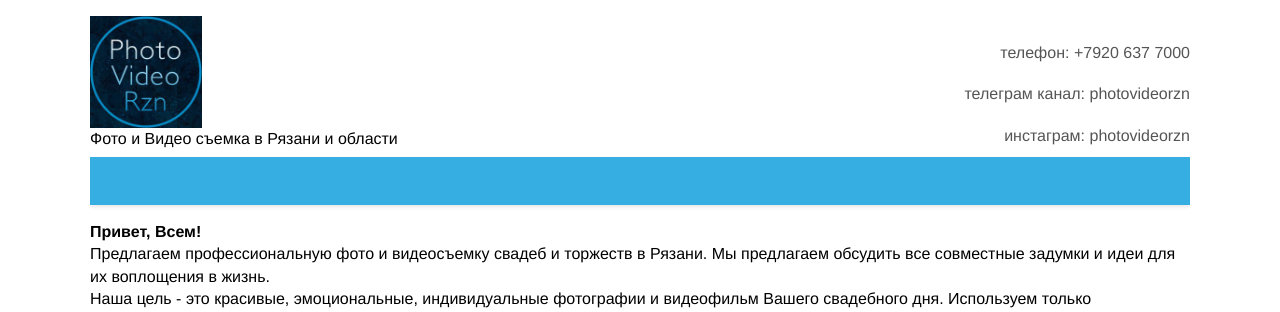
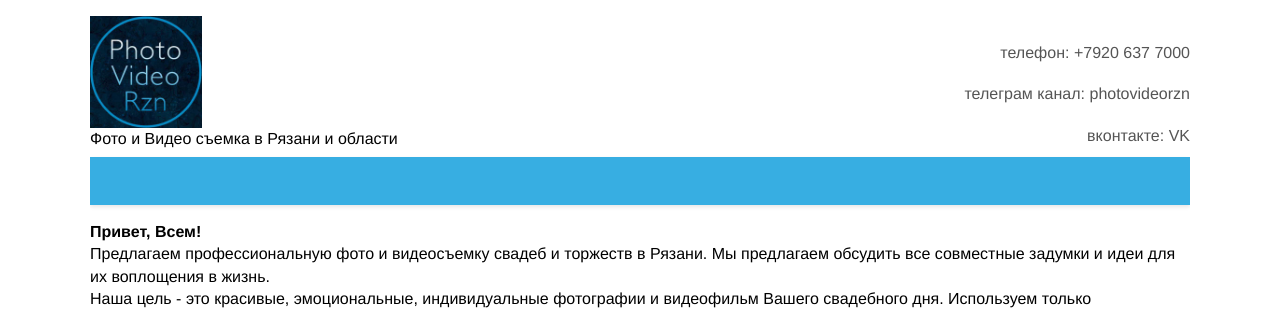
Before and after one commit to fv62/fv62.github.io, a Jekyll site: the page built from index.md, in a window 1280 px wide. Shown: the top 312 px of the page. Built offline with Jekyll 4.4.1, drawn with Linux system fonts in a browser that asks for light colours.

Commit message:
Updated insta to VK

```diff
--- a/_config.yml
+++ b/_config.yml
@@ -11,10 +11,10 @@ contacts:
     icon: telegramm
     description: телеграм канал
 
-  - link: 'https://www.instagram.com/photovideorzn'
-    name: photovideorzn
-    icon: instagram
-    description: инстаграм
+  - link: 'https://vk.com/fotowed'
+    name: VK
+    icon: vkontakte
+    description: вконтакте
 
 
 footerText: FV62 - мы стараемся для Вас!
```
